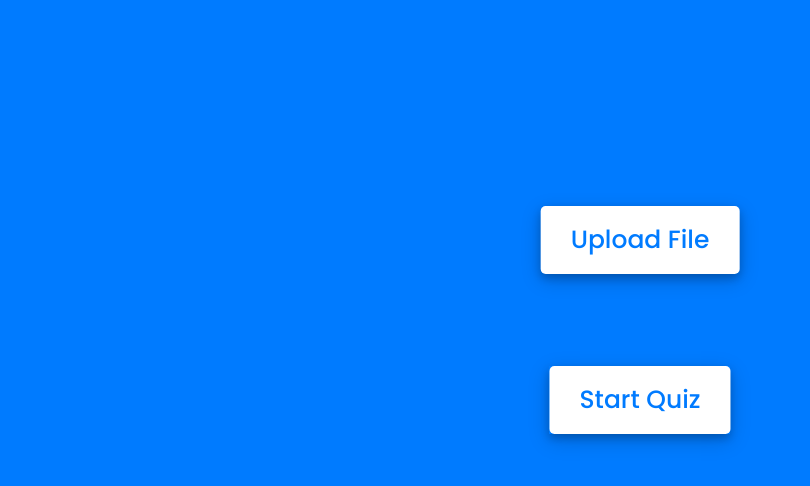
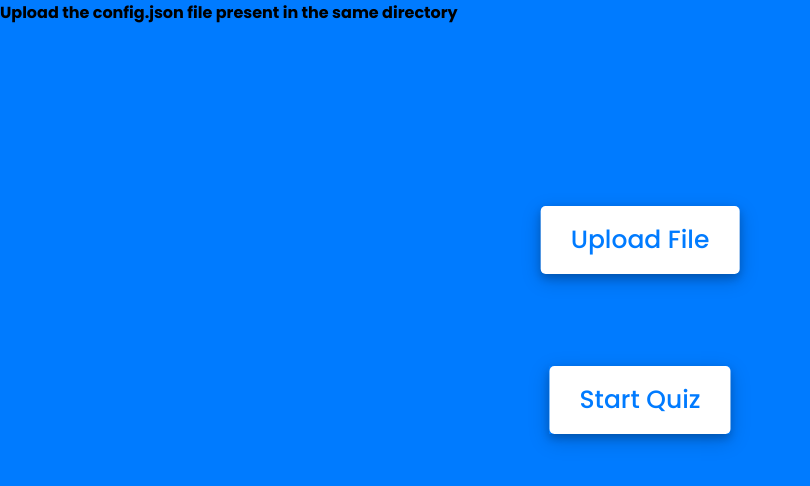
Before and after one commit to Ashuwipro/NPTEL-Frontend-Assignment, a plain HTML site: page index.html in a window 1280 px wide. Shown: the whole page, without its empty margins (0-810 px from the left). Drawn offline with Linux system fonts and the light colour scheme.

Commit message:
Update index.html

```diff
--- a/index.html
+++ b/index.html
@@ -6,6 +6,7 @@
     <script src="https://kit.fontawesome.com/a076d05399.js"></script>
 </head>
 <body onload="setup()">
+    <h4>Upload the config.json file present in the same directory</h4>
     <!-- Start quiz button -->
     <form enctype="multipart/form-data">
         <div class="upload_btn">
```
